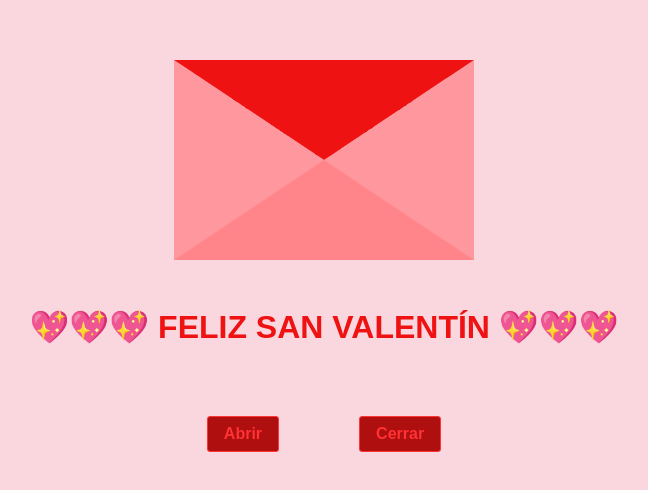
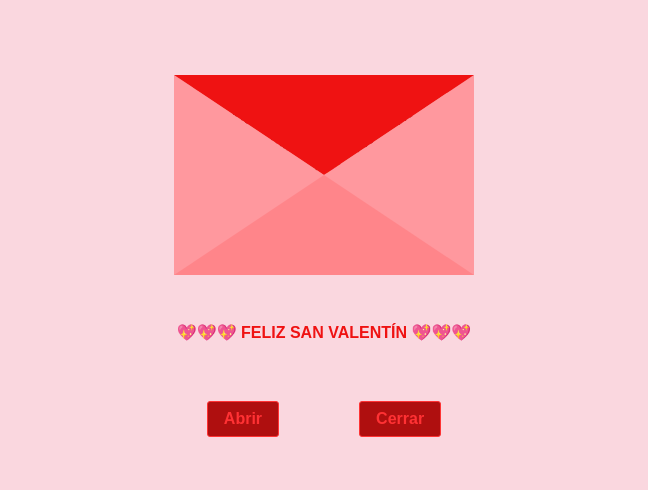
Before and after one commit to bahamut26/Carolina-Feliz-San-Valentine, a plain HTML site: page index.html in a window 1280 px wide. Shown: the part 144-634 px from the top of the page, without its empty margins (316-964 px from the left). Drawn offline with Linux system fonts and the light colour scheme.

Commit message:
Update styles.css

```diff
--- a/styles.css
+++ b/styles.css
@@ -133,7 +133,7 @@ button:hover {
 /* Estilos para el título */
 .title {
   text-align: center;
-  font-size: 2rem; /* Tamaño reducido */
+  font-size: 1rem; /* Tamaño reducido */
   color: #ef1212; /* Color rojo */
   font-weight: bold;
   margin-top: 0;
```
